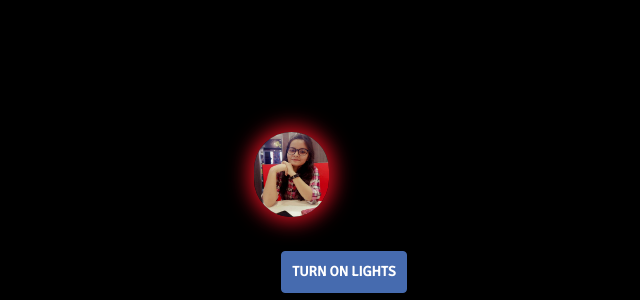
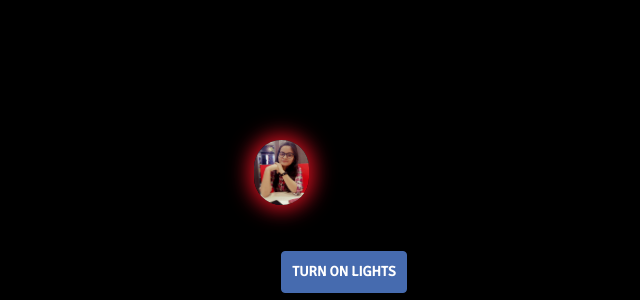
Before and after one commit to webdev-abhi/arpta_Bday, a plain HTML site: page index.html in a window 1280 px wide. Shown: the part 500-800 px from the top of the page, without its empty margins (296-936 px from the left). Drawn offline with nearby package versions, Linux system fonts and the light colour scheme.

Commit message:
Update stylesheet.css

```diff
--- a/stylesheet.css
+++ b/stylesheet.css
@@ -13,11 +13,11 @@ body {
 }
 .arpi{
       position: absolute;
-	  top: 79%;
+	  top: 80%;
 	  left: 43%;
-	  width: 75px;
-	  height: 85px;
-	  border-radius: 85px;
+	  width: 55px;
+	  height: 65px;
+	  border-radius: 65px;
 	  box-shadow: 0px 0px 20px 5px rgb(211, 16, 32);
 }
 .peach {
```
